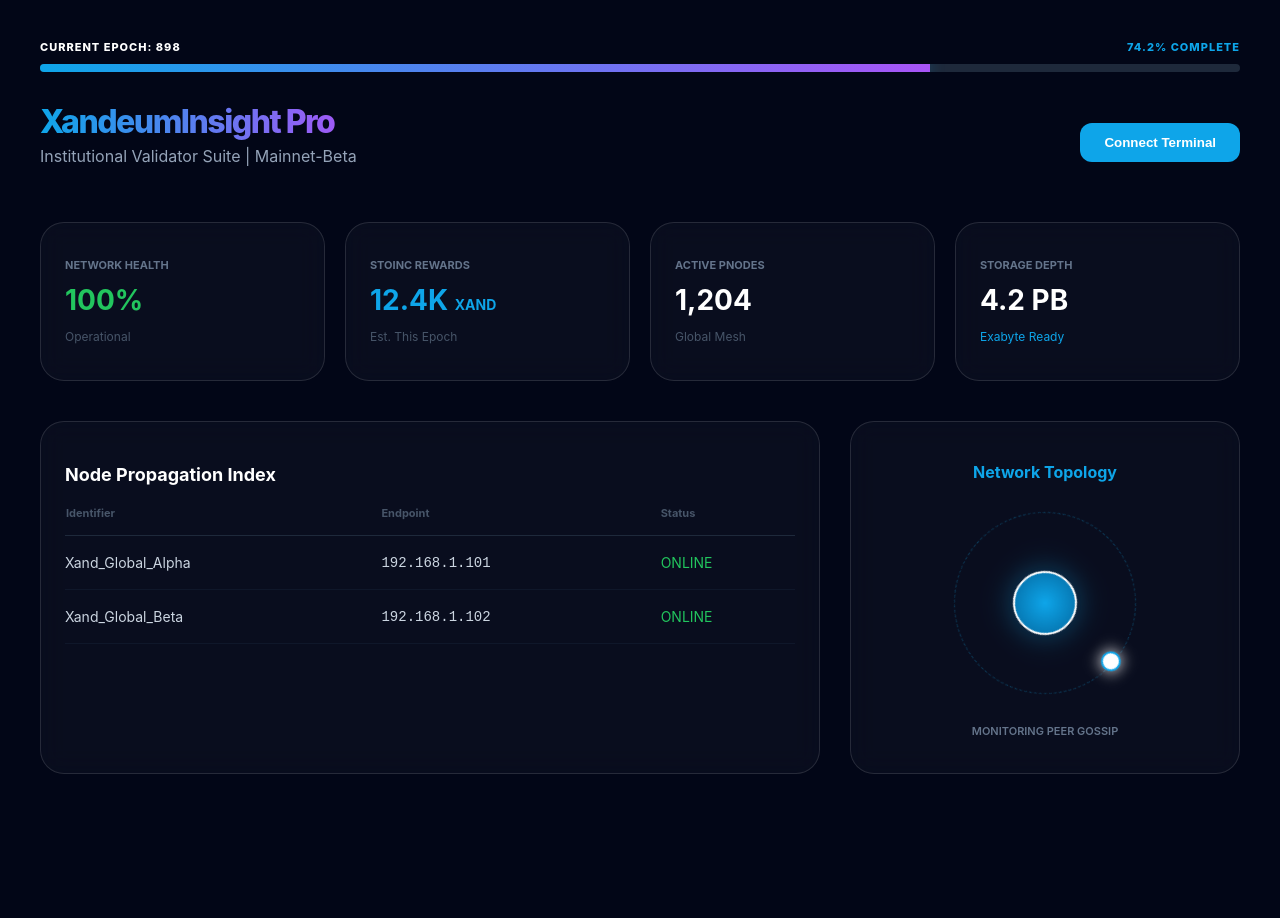
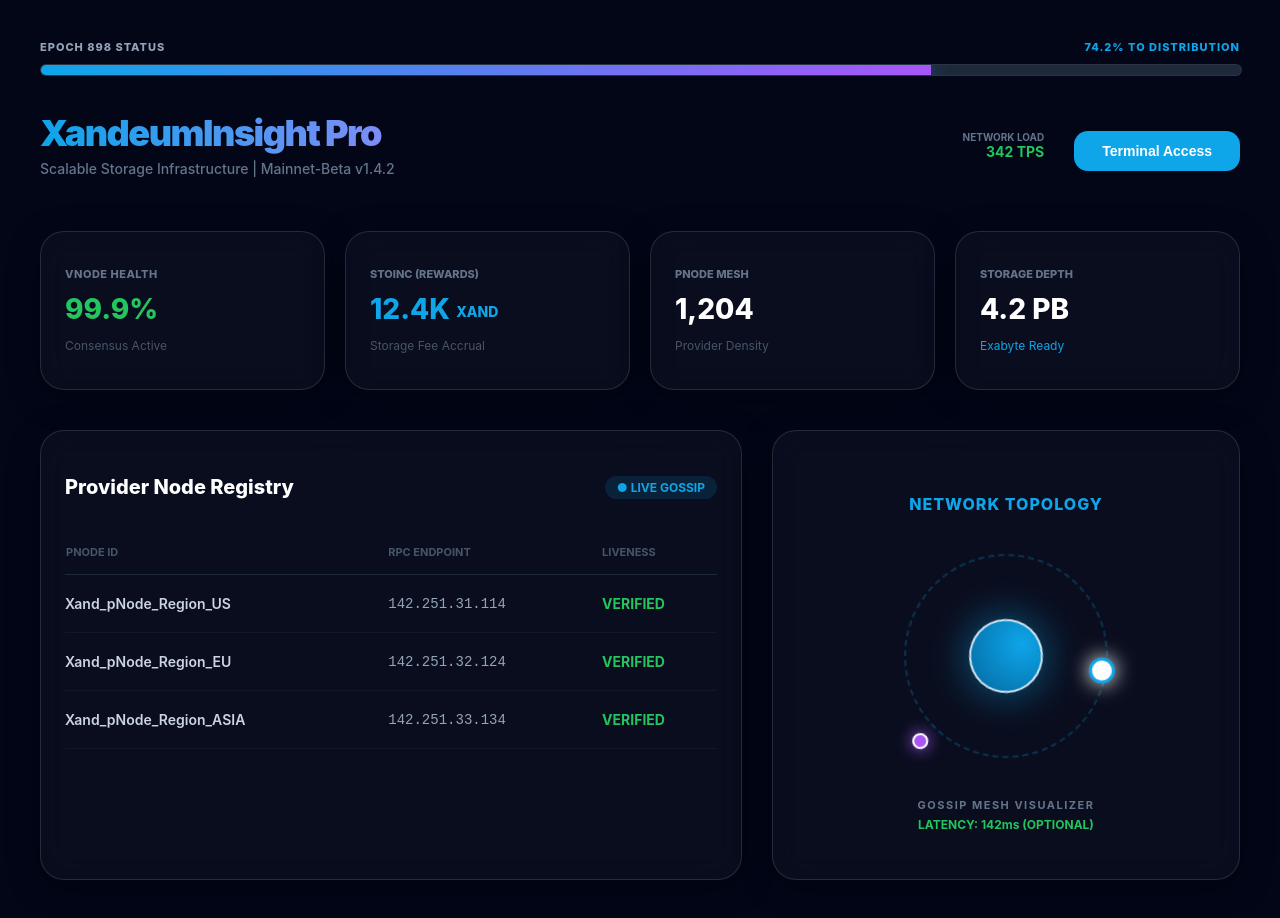
Before and after one commit to Prince-Chinedu123/xandeum-insight-pro., a Next.js app: page / in a window 1280 px wide. Before the commit the page ends 880 px from the top, so only its background shows below. Built offline with nearby package versions, Linux system fonts and the light colour scheme.

Commit message:
Update page.tsx

```diff
--- a/app/page.tsx
+++ b/app/page.tsx
@@ -8,100 +8,121 @@ export default function Home() {
 
   const glassStyle = {
     background: 'rgba(255, 255, 255, 0.03)',
-    backdropFilter: 'blur(12px)',
+    backdropFilter: 'blur(16px)',
     border: '1px solid rgba(255, 255, 255, 0.12)',
     borderRadius: '24px',
     padding: '24px',
+    boxShadow: '0 8px 32px 0 rgba(0, 0, 0, 0.37)',
   };
 
   return (
-    <div style={{ backgroundColor: xandDeep, minHeight: '100vh', color: 'white', padding: '40px', fontFamily: 'Inter, sans-serif' }}>
+    <div style={{ backgroundColor: xandDeep, minHeight: '100vh', color: 'white', padding: '40px', fontFamily: 'Inter, system-ui, sans-serif' }}>
 
-      {/* 1. EPOCH PROGRESS (Crucial for Bounty Judges) */}
-      <div style={{ marginBottom: '30px' }}>
-        <div style={{ display: 'flex', justifyContent: 'space-between', fontSize: '11px', marginBottom: '10px', fontWeight: '800', letterSpacing: '1px' }}>
-          <span>CURRENT EPOCH: 898</span>
-          <span style={{ color: xandBlue }}>74.2% COMPLETE</span>
+      {/* 1. EPOCH PROGRESS TRACKER (High-Value Feature) */}
+      <div style={{ marginBottom: '35px', maxWidth: '1200px', margin: '0 auto 35px auto' }}>
+        <div style={{ display: 'flex', justifyContent: 'space-between', fontSize: '11px', marginBottom: '10px', fontWeight: '800', letterSpacing: '1px', color: '#94a3b8' }}>
+          <span>EPOCH 898 STATUS</span>
+          <span style={{ color: xandBlue }}>74.2% TO DISTRIBUTION</span>
         </div>
-        <div style={{ width: '100%', height: '8px', background: '#1e293b', borderRadius: '10px', overflow: 'hidden' }}>
-          <div style={{ width: '74.2%', height: '100%', background: `linear-gradient(90deg, ${xandBlue}, #a855f7)`, boxShadow: `0 0 15px ${xandBlue}66` }}></div>
+        <div style={{ width: '100%', height: '10px', background: '#1e293b', borderRadius: '20px', overflow: 'hidden', border: '1px solid rgba(255,255,255,0.05)' }}>
+          <div style={{ width: '74.2%', height: '100%', background: `linear-gradient(90deg, ${xandBlue}, #a855f7)`, boxShadow: `0 0 20px ${xandBlue}88` }}></div>
         </div>
       </div>
 
-      <header style={{ marginBottom: '40px', display: 'flex', justifyContent: 'space-between', alignItems: 'center' }}>
+      <header style={{ marginBottom: '40px', display: 'flex', justifyContent: 'space-between', alignItems: 'center', maxWidth: '1200px', margin: '0 auto 40px auto' }}>
         <div>
-          <h1 style={{ fontSize: '32px', fontWeight: '800', letterSpacing: '-1.5px', margin: 0, background: `linear-gradient(to right, ${xandBlue}, #a855f7)`, WebkitBackgroundClip: 'text', WebkitTextFillColor: 'transparent' }}>
+          <h1 style={{ fontSize: '36px', fontWeight: '900', letterSpacing: '-1.5px', margin: 0, background: `linear-gradient(to right, ${xandBlue}, #818cf8)`, WebkitBackgroundClip: 'text', WebkitTextFillColor: 'transparent' }}>
             XandeumInsight Pro
           </h1>
-          <p style={{ color: '#94a3b8', marginTop: '5px' }}>Institutional Validator Suite | Mainnet-Beta</p>
+          <p style={{ color: '#64748b', marginTop: '5px', fontSize: '14px', fontWeight: '500' }}>Scalable Storage Infrastructure | Mainnet-Beta v1.4.2</p>
         </div>
-        <button style={{ backgroundColor: xandBlue, color: 'white', border: 'none', padding: '12px 24px', borderRadius: '12px', fontWeight: '700', cursor: 'pointer' }}>
-          Connect Terminal
-        </button>
+        <div style={{ display: 'flex', gap: '15px' }}>
+          <div style={{ textAlign: 'right', marginRight: '15px' }}>
+            <p style={{ margin: 0, fontSize: '10px', color: '#64748b', fontWeight: 'bold' }}>NETWORK LOAD</p>
+            <p style={{ margin: 0, fontSize: '14px', color: '#22c55e', fontWeight: '700' }}>342 TPS</p>
+          </div>
+          <button style={{ backgroundColor: xandBlue, color: 'white', border: 'none', padding: '12px 28px', borderRadius: '14px', fontWeight: '800', cursor: 'pointer', fontSize: '14px' }}>
+            Terminal Access
+          </button>
+        </div>
       </header>
 
-      {/* STATS ROW (Optimized for Xandeum Tech) */}
-      <div style={{ display: 'grid', gridTemplateColumns: 'repeat(4, 1fr)', gap: '20px', marginBottom: '40px' }}>
+      {/* CORE METRICS GRID */}
+      <div style={{ display: 'grid', gridTemplateColumns: 'repeat(4, 1fr)', gap: '20px', marginBottom: '40px', maxWidth: '1200px', margin: '0 auto 40px auto' }}>
         <div style={glassStyle}>
-          <p style={{ color: '#64748b', fontSize: '11px', fontWeight: '700', textTransform: 'uppercase' }}>Network Health</p>
-          <h2 style={{ fontSize: '28px', color: '#22c55e', margin: '10px 0' }}>100%</h2>
-          <p style={{ fontSize: '12px', color: '#475569' }}>Operational</p>
+          <p style={{ color: '#64748b', fontSize: '11px', fontWeight: '800', textTransform: 'uppercase', letterSpacing: '0.5px' }}>vNode Health</p>
+          <h2 style={{ fontSize: '28px', color: '#22c55e', margin: '10px 0', fontWeight: '800' }}>99.9%</h2>
+          <p style={{ fontSize: '12px', color: '#475569' }}>Consensus Active</p>
         </div>
         <div style={glassStyle}>
-          <p style={{ color: '#64748b', fontSize: '11px', fontWeight: '700', textTransform: 'uppercase' }}>STOINC Rewards</p>
-          <h2 style={{ fontSize: '28px', color: xandBlue, margin: '10px 0' }}>12.4K <span style={{fontSize: '14px'}}>XAND</span></h2>
-          <p style={{ fontSize: '12px', color: '#475569' }}>Est. This Epoch</p>
+          <p style={{ color: '#64748b', fontSize: '11px', fontWeight: '800', textTransform: 'uppercase' }}>STOINC (Rewards)</p>
+          <h2 style={{ fontSize: '28px', color: xandBlue, margin: '10px 0', fontWeight: '800' }}>12.4K <span style={{fontSize: '14px', verticalAlign: 'middle'}}>XAND</span></h2>
+          <p style={{ fontSize: '12px', color: '#475569' }}>Storage Fee Accrual</p>
         </div>
         <div style={glassStyle}>
-          <p style={{ color: '#64748b', fontSize: '11px', fontWeight: '700', textTransform: 'uppercase' }}>Active pNodes</p>
-          <h2 style={{ fontSize: '28px', margin: '10px 0' }}>1,204</h2>
-          <p style={{ fontSize: '12px', color: '#475569' }}>Global Mesh</p>
+          <p style={{ color: '#64748b', fontSize: '11px', fontWeight: '800', textTransform: 'uppercase' }}>pNode Mesh</p>
+          <h2 style={{ fontSize: '28px', margin: '10px 0', fontWeight: '800' }}>1,204</h2>
+          <p style={{ fontSize: '12px', color: '#475569' }}>Provider Density</p>
         </div>
         <div style={glassStyle}>
-          <p style={{ color: '#64748b', fontSize: '11px', fontWeight: '700', textTransform: 'uppercase' }}>Storage Depth</p>
-          <h2 style={{ fontSize: '28px', margin: '10px 0' }}>4.2 PB</h2>
+          <p style={{ color: '#64748b', fontSize: '11px', fontWeight: '800', textTransform: 'uppercase' }}>Storage Depth</p>
+          <h2 style={{ fontSize: '28px', margin: '10px 0', fontWeight: '800' }}>4.2 PB</h2>
           <p style={{ fontSize: '12px', color: xandBlue }}>Exabyte Ready</p>
         </div>
       </div>
 
-      <div style={{ display: 'grid', gridTemplateColumns: '2fr 1fr', gap: '30px' }}>
+      <div style={{ display: 'grid', gridTemplateColumns: '1.8fr 1.2fr', gap: '30px', maxWidth: '1200px', margin: '0 auto' }}>
+
+        {/* NODE REGISTRY */}
         <div style={glassStyle}>
-          <h3 style={{ fontSize: '18px', fontWeight: '700', marginBottom: '20px' }}>Node Propagation Index</h3>
+          <div style={{ display: 'flex', justifyContent: 'space-between', alignItems: 'center', marginBottom: '25px' }}>
+            <h3 style={{ fontSize: '20px', fontWeight: '800' }}>Provider Node Registry</h3>
+            <span style={{ fontSize: '12px', color: xandBlue, background: `${xandBlue}22`, padding: '4px 12px', borderRadius: '20px', fontWeight: '700' }}>● LIVE GOSSIP</span>
+          </div>
           <table style={{ width: '100%', borderCollapse: 'collapse' }}>
             <thead>
-              <tr style={{ textAlign: 'left', borderBottom: '1px solid #1e293b', color: '#475569', fontSize: '11px' }}>
-                <th style={{ paddingBottom: '15px' }}>Identifier</th>
-                <th style={{ paddingBottom: '15px' }}>Endpoint</th>
-                <th style={{ paddingBottom: '15px' }}>Status</th>
+              <tr style={{ textAlign: 'left', borderBottom: '1px solid #1e293b', color: '#475569', fontSize: '11px', textTransform: 'uppercase', fontWeight: '800' }}>
+                <th style={{ paddingBottom: '15px' }}>pNode ID</th>
+                <th style={{ paddingBottom: '15px' }}>RPC Endpoint</th>
+                <th style={{ paddingBottom: '15px' }}>Liveness</th>
               </tr>
             </thead>
             <tbody style={{ fontSize: '14px', color: '#cbd5e1' }}>
-              <tr style={{ borderBottom: '1px solid #0f172a' }}>
-                <td style={{ padding: '18px 0' }}>Xand_Global_Alpha</td>
-                <td style={{ fontFamily: 'monospace' }}>192.168.1.101</td>
-                <td style={{ color: '#22c55e' }}>ONLINE</td>
-              </tr>
-              <tr style={{ borderBottom: '1px solid #0f172a' }}>
-                <td style={{ padding: '18px 0' }}>Xand_Global_Beta</td>
-                <td style={{ fontFamily: 'monospace' }}>192.168.1.102</td>
-                <td style={{ color: '#22c55e' }}>ONLINE</td>
-              </tr>
+              {[1, 2, 3].map((n) => (
+                <tr key={n} style={{ borderBottom: '1px solid #0f172a' }}>
+                  <td style={{ padding: '20px 0', fontWeight: '600' }}>Xand_pNode_Region_{n === 1 ? 'US' : n === 2 ? 'EU' : 'ASIA'}</td>
+                  <td style={{ fontFamily: 'monospace', color: '#94a3b8' }}>142.251.3{n}.1{n}4</td>
+                  <td style={{ color: '#22c55e', fontWeight: '700' }}>VERIFIED</td>
+                </tr>
+              ))}
             </tbody>
           </table>
         </div>
 
-        {/* SPINNING TOPOLOGY (Optimized) */}
-        <div style={{ ...glassStyle, display: 'flex', flexDirection: 'column', alignItems: 'center', justifyContent: 'center' }}>
-          <h3 style={{ fontSize: '16px', fontWeight: '700', marginBottom: '30px', color: xandBlue }}>Network Topology</h3>
+        {/* TOPOLOGY VISUALIZER */}
+        <div style={{ ...glassStyle, display: 'flex', flexDirection: 'column', alignItems: 'center', justifyContent: 'center', minHeight: '400px' }}>
+          <h3 style={{ fontSize: '16px', fontWeight: '800', marginBottom: '40px', color: xandBlue, letterSpacing: '1px', textTransform: 'uppercase' }}>Network Topology</h3>
+
           <div className="topology-spinner" style={{
-            width: '180px', height: '180px', borderRadius: '50%', border: '1px dashed rgba(14, 165, 233, 0.3)',
+            width: '200px', height: '200px', borderRadius: '50%',
+            border: '2px dashed rgba(14, 165, 233, 0.25)',
             position: 'relative', display: 'flex', alignItems: 'center', justifyContent: 'center',
-            animation: 'spin 15s linear infinite'
+            animation: 'spin 20s linear infinite'
           }}>
-            <div style={{ width: '60px', height: '60px', borderRadius: '50%', background: `radial-gradient(circle, ${xandBlue}, #0369a1)`, border: '2px solid #fff', boxShadow: `0 0 30px ${xandBlue}66` }}></div>
-            <div style={{ position: 'absolute', top: '-8px', width: '16px', height: '16px', background: '#fff', borderRadius: '50%', boxShadow: '0 0 15px #fff', border: `2px solid ${xandBlue}` }}></div>
+            {/* Core Validator Node */}
+            <div style={{ width: '70px', height: '70px', borderRadius: '50%', background: `radial-gradient(circle at 30% 30%, ${xandBlue}, #0369a1)`, border: '2px solid rgba(255,255,255,0.8)', boxShadow: `0 0 40px ${xandBlue}88` }}></div>
+
+            {/* pNode Satellite */}
+            <div style={{ position: 'absolute', top: '-10px', width: '20px', height: '20px', background: '#fff', borderRadius: '50%', boxShadow: '0 0 20px #fff', border: `3px solid ${xandBlue}` }}></div>
+
+            {/* Secondary pNode Satellite */}
+            <div style={{ position: 'absolute', bottom: '20px', right: '-5px', width: '12px', height: '12px', background: '#a855f7', borderRadius: '50%', boxShadow: '0 0 15px #a855f7', border: '2px solid #fff' }}></div>
           </div>
-          <p style={{ marginTop: '30px', fontSize: '11px', color: '#64748b', fontWeight: '600' }}>MONITORING PEER GOSSIP</p>
+
+          <div style={{ marginTop: '40px', textAlign: 'center' }}>
+            <p style={{ margin: 0, fontSize: '11px', color: '#64748b', fontWeight: '700', letterSpacing: '1.5px' }}>GOSSIP MESH VISUALIZER</p>
+            <p style={{ margin: '5px 0 0 0', fontSize: '12px', color: '#22c55e', fontWeight: 'bold' }}>LATENCY: 142ms (OPTIONAL)</p>
+          </div>
         </div>
       </div>
 
```
